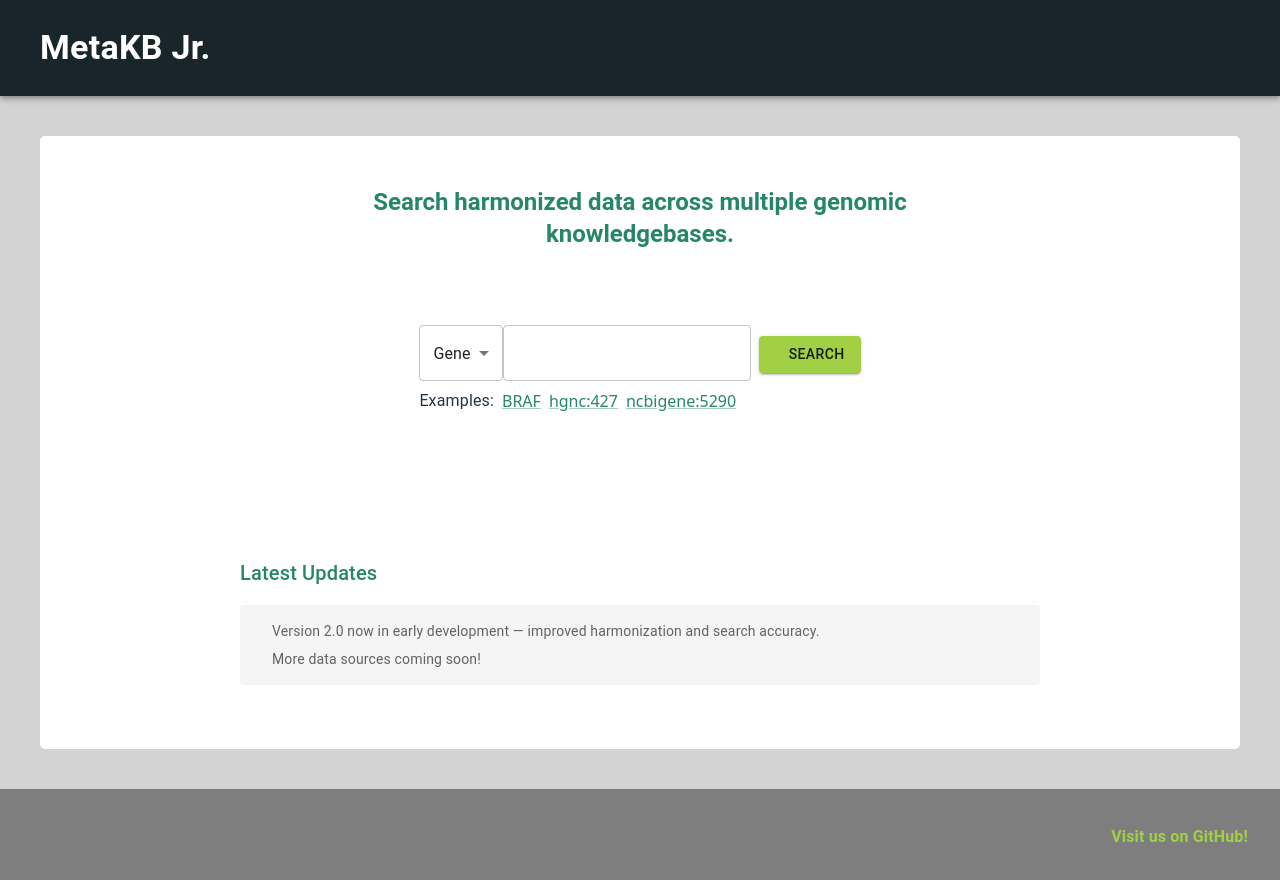
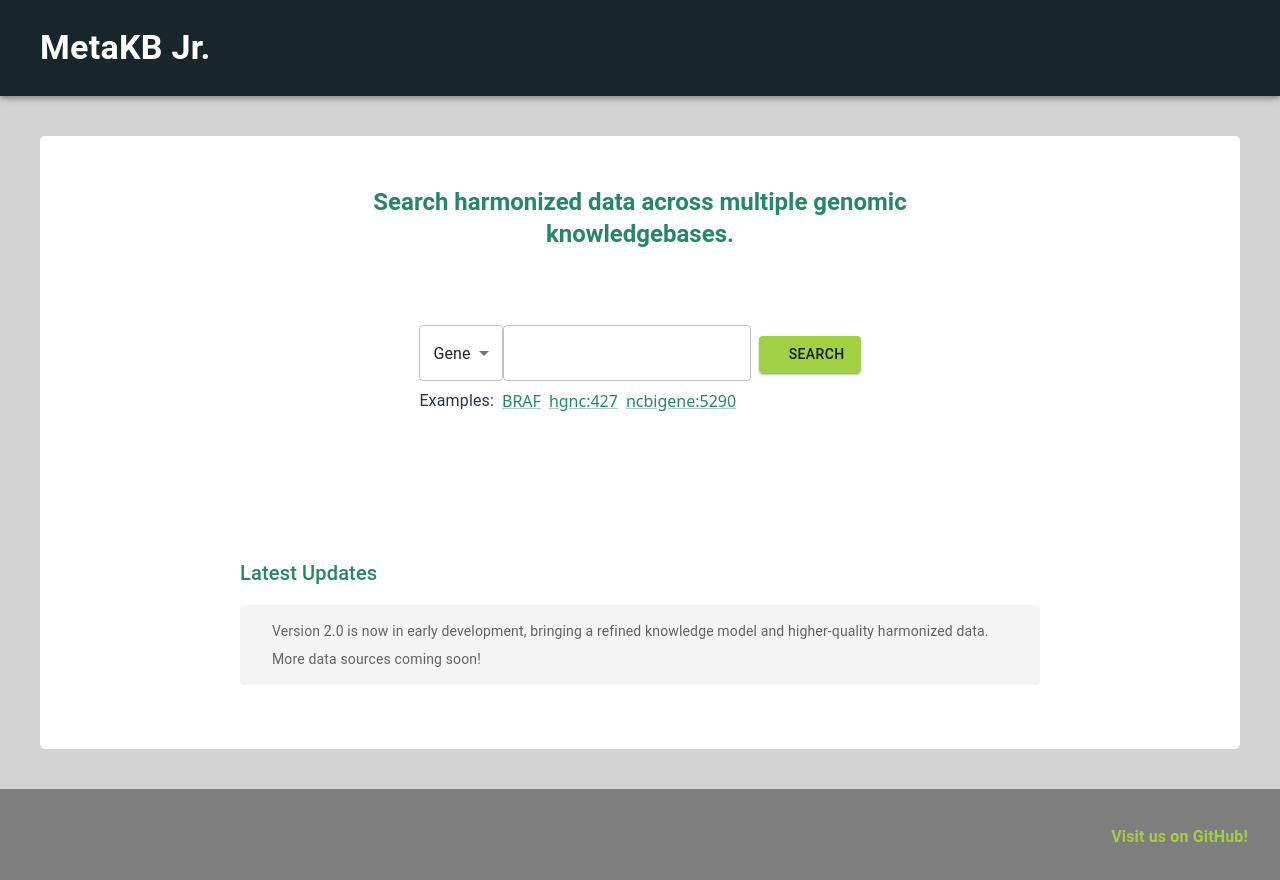
Before and after one commit to cancervariants/metakb, a React (Vite) app in the folder client/: page / in a window 1280 px wide. Shown: the top 880 px of the page. Built offline with nearby package versions, Linux system fonts and the light colour scheme; no server answers; some icons are missing.

Commit message:
rewording the first news item

```diff
--- a/client/src/pages/Home.tsx
+++ b/client/src/pages/Home.tsx
@@ -184,7 +184,8 @@ const HomePage = () => {
               <Box display="flex" alignItems="center" mb={1}>
                 <RocketLaunchIcon color="secondary" sx={{ mr: 1 }} />
                 <Typography variant="body2" color="text.secondary">
-                  Version 2.0 now in early development — improved harmonization and search accuracy.
+                  Version 2.0 is now in early development, bringing a refined knowledge model and
+                  higher-quality harmonized data.
                 </Typography>
               </Box>
 
```
